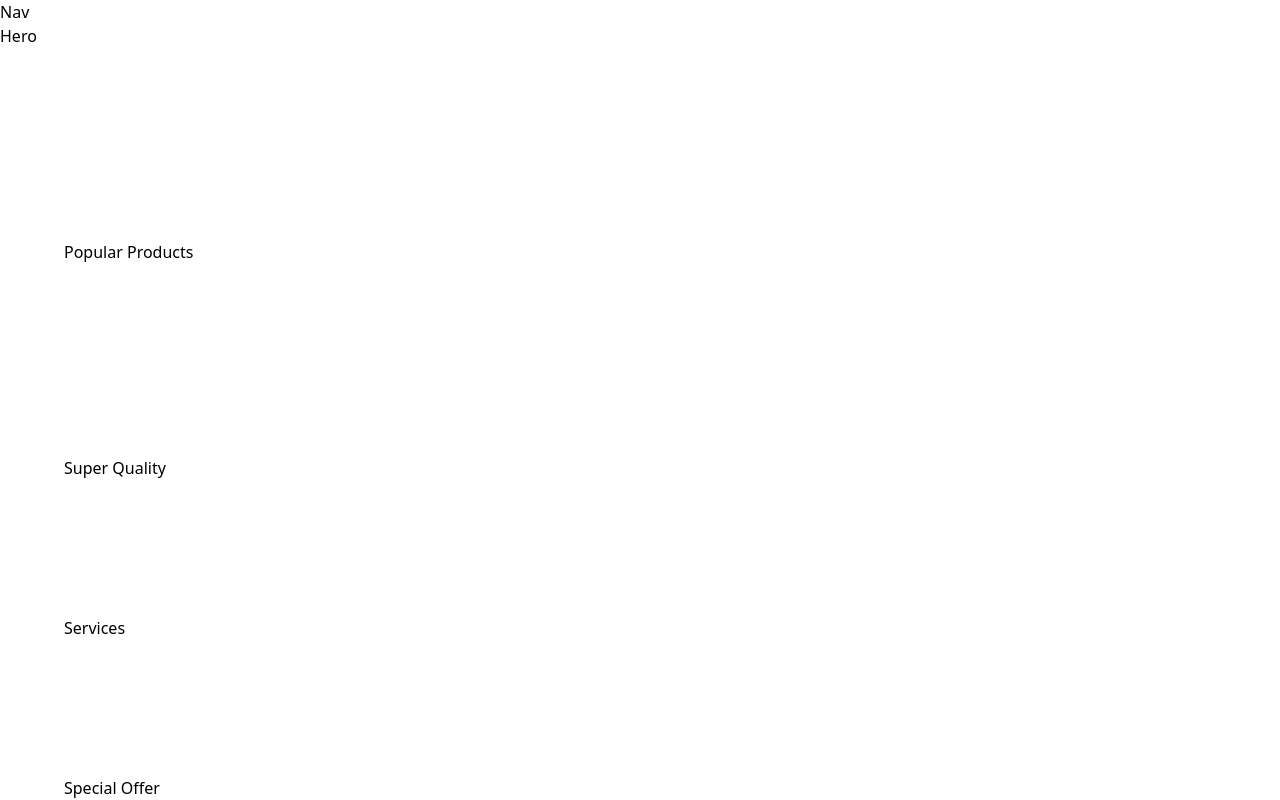
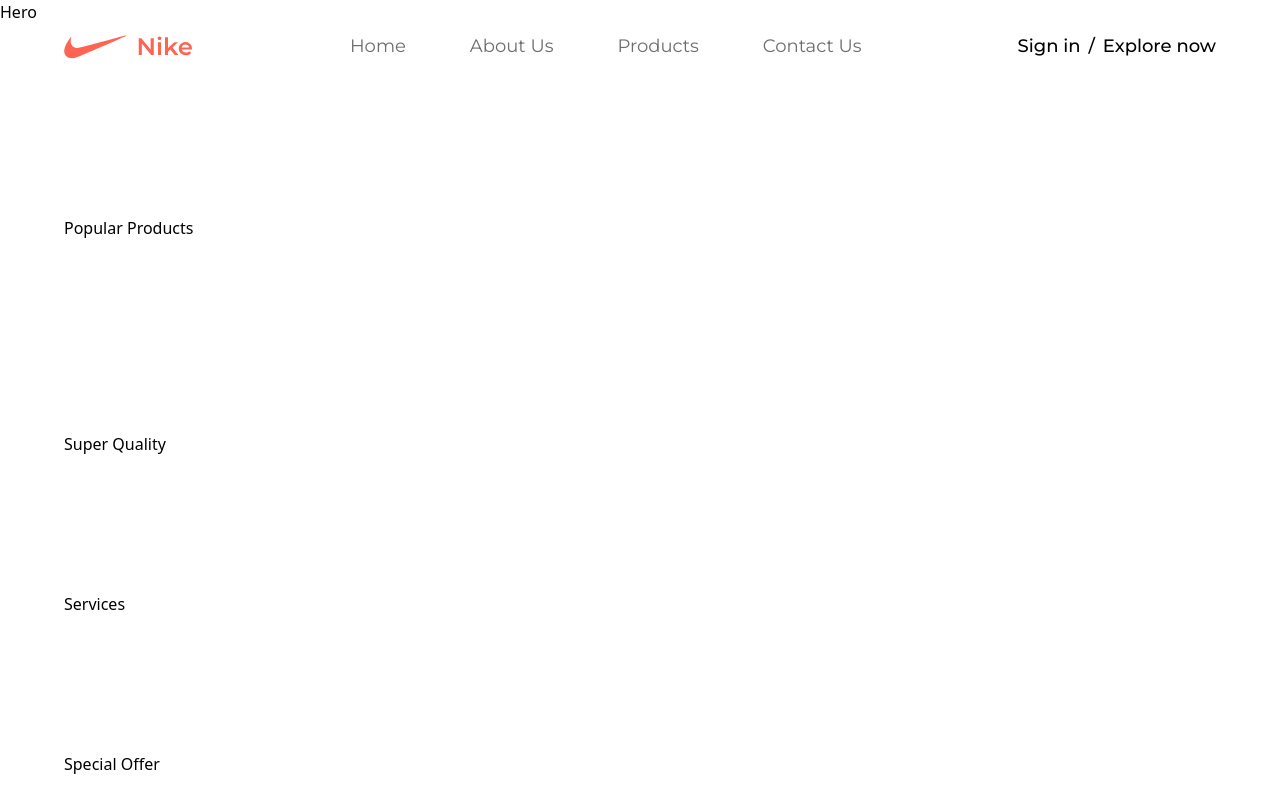
Before and after one commit to salmanabdullahfahim/nike-landing-page, a React (Vite) app: page / in a window 1280 px wide. Shown: the top 800 px of the page. Built offline with nearby package versions, Linux system fonts and the light colour scheme; a web font is replaced by a local one.

Commit message:
navbar added

```diff
--- a/src/App.jsx
+++ b/src/App.jsx
@@ -1,9 +1,10 @@
+import Navbar from "./components/Navbar";
 import Hero from "./sections/Hero";
 
 const App = () => {
   return (
     <main className="relative">
-      Nav
+      <Navbar></Navbar>
       <section className="xl:padding-1 wide:padding-r padding-b">
         <Hero></Hero>
       </section>
--- /dev/null
+++ b/src/components/Navbar.jsx
@@ -0,0 +1,39 @@
+import { headerLogo } from "../assets/images";
+import { hamburger } from "../assets/icons";
+import { navLinks } from "../constants";
+
+const Navbar = () => {
+  return (
+    <header className="padding-x py-8 absolute z-10 w-full">
+      <nav className="flex justify-between items-center max-container">
+        <a href="/">
+          <img src={headerLogo} alt="Logo" width={130} height={29} />
+        </a>
+        <ul className="flex-1 flex justify-center items-center gap-16 max-lg:hidden">
+          {navLinks.map((item) => (
+            <li key={item.label}>
+              <a
+                href={item.href}
+                className="font-montserrat leading-normal text-lg text-slate-gray"
+              >
+                {item.label}
+              </a>
+            </li>
+          ))}
+        </ul>
+
+        <div className="flex gap-2 text-lg leading-normal font-medium font-montserrat max-lg:hidden wide:mr-24">
+          <a href="/">Sign in</a>
+          <span>/</span>
+          <a href="/">Explore now</a>
+        </div>
+
+        <div className="hidden max-lg:block">
+          <img src={hamburger} alt="hamburger" width={25} height={25} />
+        </div>
+      </nav>
+    </header>
+  );
+};
+
+export default Navbar;
--- /dev/null
+++ b/src/constants/index.js
@@ -0,0 +1,146 @@
+import {
+  facebook,
+  instagram,
+  shieldTick,
+  support,
+  truckFast,
+  twitter,
+} from "../assets/icons";
+import {
+  bigShoe1,
+  bigShoe2,
+  bigShoe3,
+  customer1,
+  customer2,
+  shoe4,
+  shoe5,
+  shoe6,
+  shoe7,
+  thumbnailShoe1,
+  thumbnailShoe2,
+  thumbnailShoe3,
+} from "../assets/images";
+
+export const navLinks = [
+  { href: "#home", label: "Home" },
+  { href: "#about-us", label: "About Us" },
+  { href: "#products", label: "Products" },
+  { href: "#contact-us", label: "Contact Us" },
+];
+
+export const shoes = [
+  {
+    thumbnail: thumbnailShoe1,
+    bigShoe: bigShoe1,
+  },
+  {
+    thumbnail: thumbnailShoe2,
+    bigShoe: bigShoe2,
+  },
+  {
+    thumbnail: thumbnailShoe3,
+    bigShoe: bigShoe3,
+  },
+];
+
+export const statistics = [
+  { value: "1k+", label: "Brands" },
+  { value: "500+", label: "Shops" },
+  { value: "250k+", label: "Customers" },
+];
+
+export const products = [
+  {
+    imgURL: shoe4,
+    name: "Nike Air Jordan-01",
+    price: "$200.20",
+  },
+  {
+    imgURL: shoe5,
+    name: "Nike Air Jordan-10",
+    price: "$210.20",
+  },
+  {
+    imgURL: shoe6,
+    name: "Nike Air Jordan-100",
+    price: "$220.20",
+  },
+  {
+    imgURL: shoe7,
+    name: "Nike Air Jordan-001",
+    price: "$230.20",
+  },
+];
+
+export const services = [
+  {
+    imgURL: truckFast,
+    label: "Free shipping",
+    subtext: "Enjoy seamless shopping with our complimentary shipping service.",
+  },
+  {
+    imgURL: shieldTick,
+    label: "Secure Payment",
+    subtext:
+      "Experience worry-free transactions with our secure payment options.",
+  },
+  {
+    imgURL: support,
+    label: "Love to help you",
+    subtext: "Our dedicated team is here to assist you every step of the way.",
+  },
+];
+
+export const reviews = [
+  {
+    imgURL: customer1,
+    customerName: "Morich Brown",
+    rating: 4.5,
+    feedback:
+      "The attention to detail and the quality of the product exceeded my expectations. Highly recommended!",
+  },
+  {
+    imgURL: customer2,
+    customerName: "Lota Mongeskar",
+    rating: 4.5,
+    feedback:
+      "The product not only met but exceeded my expectations. I'll definitely be a returning customer!",
+  },
+];
+
+export const footerLinks = [
+  {
+    title: "Products",
+    links: [
+      { name: "Air Force 1", link: "/" },
+      { name: "Air Max 1", link: "/" },
+      { name: "Air Jordan 1", link: "/" },
+      { name: "Air Force 2", link: "/" },
+      { name: "Nike Waffle Racer", link: "/" },
+      { name: "Nike Cortez", link: "/" },
+    ],
+  },
+  {
+    title: "Help",
+    links: [
+      { name: "About us", link: "/" },
+      { name: "FAQs", link: "/" },
+      { name: "How it works", link: "/" },
+      { name: "Privacy policy", link: "/" },
+      { name: "Payment policy", link: "/" },
+    ],
+  },
+  {
+    title: "Get in touch",
+    links: [
+      { name: "customer@nike.com", link: "mailto:customer@nike.com" },
+      { name: "+92554862354", link: "tel:+92554862354" },
+    ],
+  },
+];
+
+export const socialMedia = [
+  { src: facebook, alt: "facebook logo" },
+  { src: twitter, alt: "twitter logo" },
+  { src: instagram, alt: "instagram logo" },
+];
```
